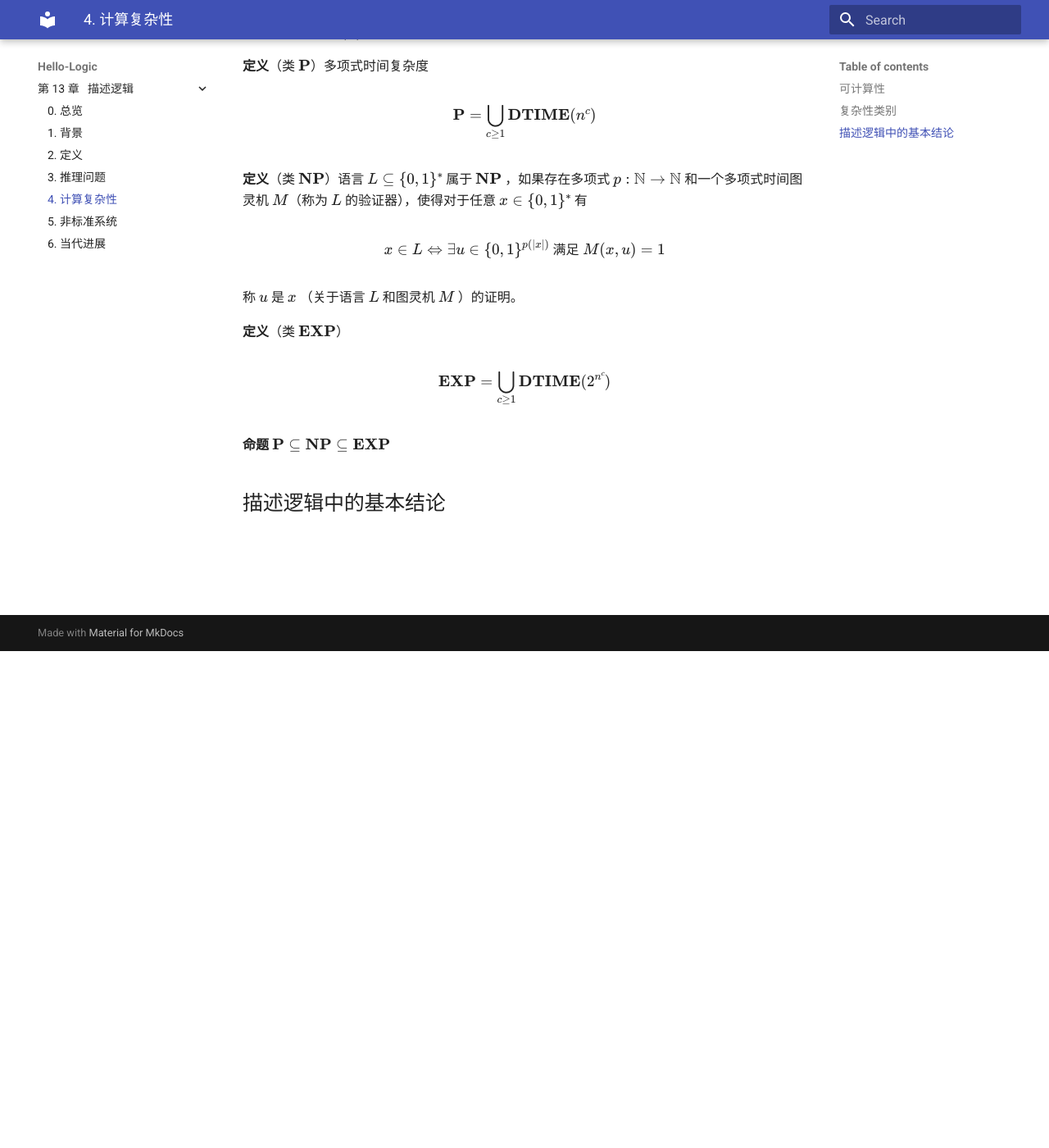
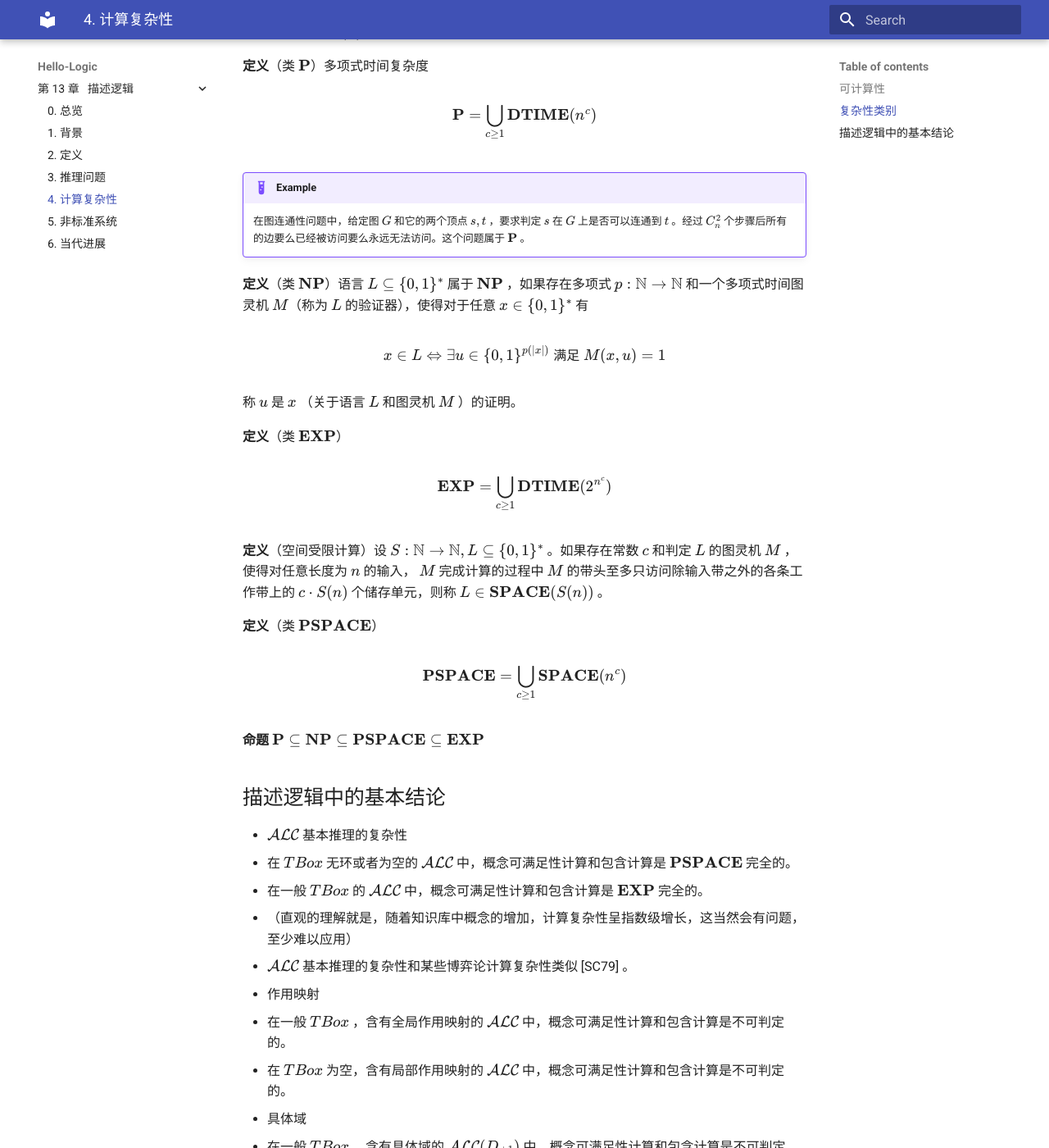
Before and after one commit to Cogliffer/hello-logic, an MkDocs documentation site: the page built from docs/description_logic/complexity.md, in a window 1280 px wide and 1400 px high, scrolled down 606 px. Shown: the whole window at 82% size. Built offline with MkDocs 1.6.1 and Material for MkDocs 9.7.7, drawn with Linux system fonts in a browser that asks for light colours; some of the changed text lies outside the part shown.

Commit message:
complete complexity

```diff
--- a/docs/description_logic/complexity.md
+++ b/docs/description_logic/complexity.md
@@ -23,6 +23,9 @@
 \textbf{P} = \bigcup_{c \ge 1} \textbf{DTIME}(n^c)
 $$
 
+!!! Example
+    在图连通性问题中，给定图 $G$ 和它的两个顶点 $s, t$ ，要求判定 $s$ 在 $G$ 上是否可以连通到 $t$ 。经过 $C_{n}^{2}$ 个步骤后所有的边要么已经被访问要么永远无法访问。这个问题属于 $\textbf{P}$ 。
+
 **定义**（类 $\textbf{NP}$）语言 $L \subseteq \{0, 1\}^*$ 属于 $\textbf{NP}$ ，如果存在多项式 $p: \mathbb{N} \rightarrow \mathbb{N}$ 和一个多项式时间图灵机 $M$（称为 $L$ 的验证器），使得对于任意 $x \in \{0, 1\}^*$ 有
 
 $$
@@ -37,6 +40,25 @@
 \textbf{EXP} = \bigcup_{c \ge 1} \textbf{DTIME}(2^{n^c})
 $$
 
-**命题** $\textbf{P} \subseteq \textbf{NP} \subseteq \textbf{EXP}$
+**定义**（空间受限计算）设 $S:\mathbb{N} \rightarrow \mathbb{N}, L \subseteq \{0,1\}^*$ 。如果存在常数 $c$ 和判定 $L$ 的图灵机 $M$ ，使得对任意长度为 $n$ 的输入， $M$ 完成计算的过程中 $M$ 的带头至多只访问除输入带之外的各条工作带上的 $c \cdot S(n)$ 个储存单元，则称 $L \in \textbf{SPACE}(S(n))$ 。
+
+**定义**（类 $\textbf{PSPACE}$）
+
+$$
+\textbf{PSPACE} = \bigcup_{c \ge 1} \textbf{SPACE}(n^c)
+$$
+
+**命题** $\textbf{P} \subseteq \textbf{NP}  \subseteq \textbf{PSPACE} \subseteq \textbf{EXP}$
 
 ## 描述逻辑中的基本结论
+
+- $\mathcal{ALC}$ 基本推理的复杂性
+  - 在 $TBox$ 无环或者为空的 $\mathcal{ALC}$ 中，概念可满足性计算和包含计算是 $\textbf{PSPACE}$ 完全的。
+  - 在一般 $TBox$ 的 $\mathcal{ALC}$ 中，概念可满足性计算和包含计算是 $\textbf{EXP}$ 完全的。
+  - （直观的理解就是，随着知识库中概念的增加，计算复杂性呈指数级增长，这当然会有问题，至少难以应用）
+  - $\mathcal{ALC}$ 基本推理的复杂性和某些博弈论计算复杂性类似 [SC79] 。
+- 作用映射
+  - 在一般 $TBox$ ，含有全局作用映射的 $\mathcal{ALC}$ 中，概念可满足性计算和包含计算是不可判定的。
+  - 在 $TBox$ 为空，含有局部作用映射的 $\mathcal{ALC}$ 中，概念可满足性计算和包含计算是不可判定的。
+- 具体域
+  - 在一般 $TBox$ ，含有具体域的 $\mathcal{ALC}(D_{+1})$ 中，概念可满足性计算和包含计算是不可判定的。
```
Also changed, not shown: docs/description_logic/present.md (+1 -1 lines).
